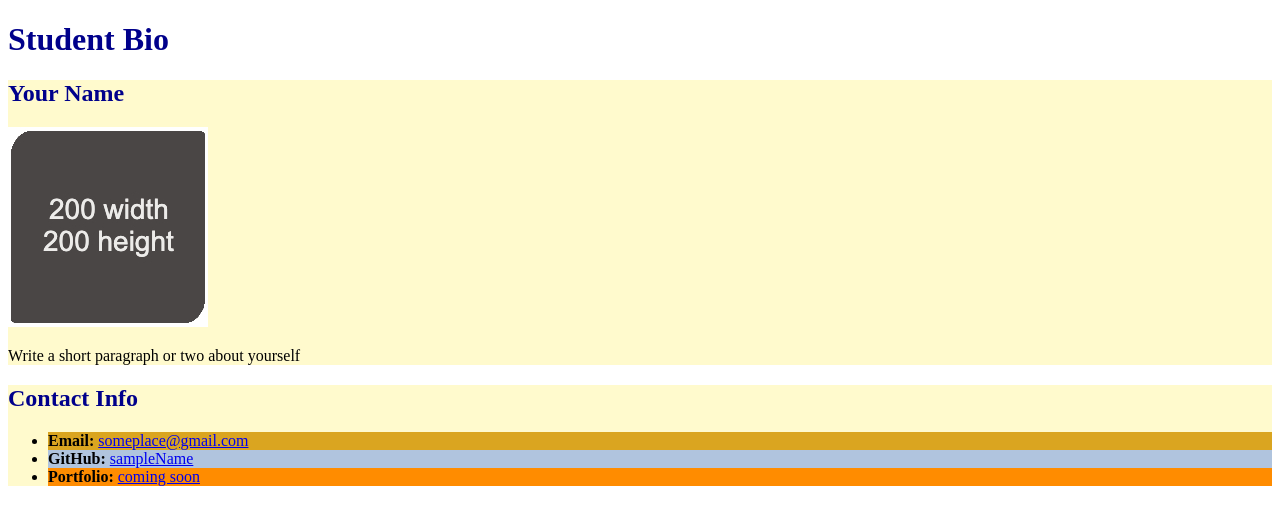
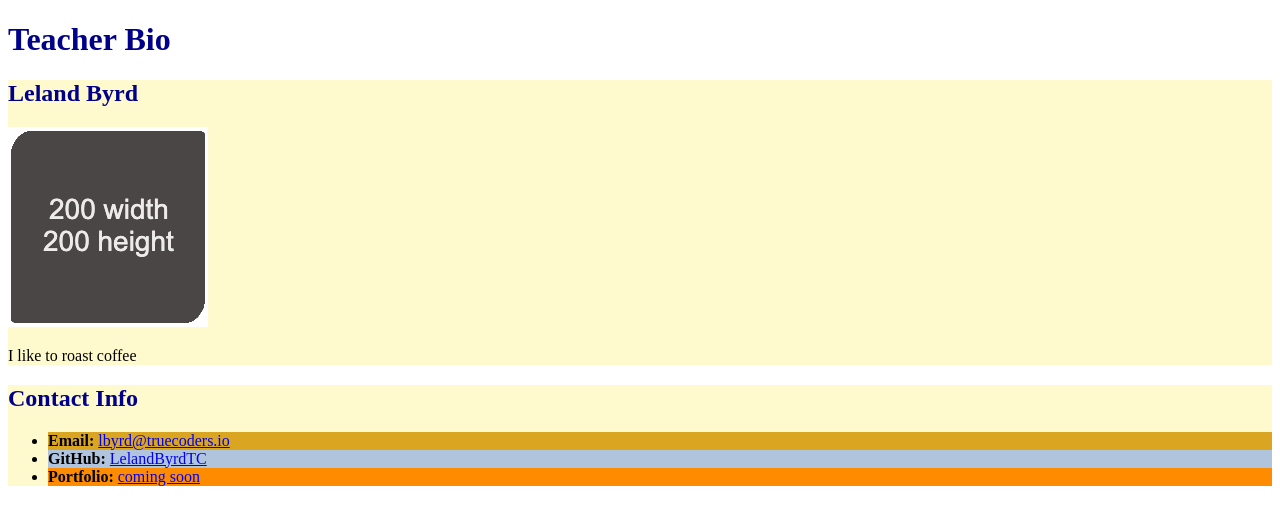
Before and after one commit to LelandByrdTC/gitConflictExample, a plain HTML site: page index.html in a window 1280 px wide. Drawn offline with Linux system fonts and the light colour scheme.

Commit message:
made edits to text in index.html

```diff
--- a/index.html
+++ b/index.html
@@ -8,25 +8,25 @@
 
   <body>
     <header>
-      <h1 class="title">Student Bio</h1>
+      <h1 class="title">Teacher Bio</h1>
     </header>
 
     <section class="lesson">
-      <h2 class="title">Your Name</h2>
+      <h2 class="title">Leland Byrd</h2>
       <img
         src="./assets/images/image-1.jpg"
         alt="Placeholder image with text 200 width and 200 height "
       />
-      <p>Write a short paragraph or two about yourself</p>
+      <p>I like to roast coffee</p>
     </section>
 
     <section class="lesson">
       <h2 class="title">Contact Info</h2>
       <ul>
         <li id="email">
-          <strong>Email:</strong> <a href="#">someplace@gmail.com</a>
+          <strong>Email:</strong> <a href="#">lbyrd@truecoders.io</a>
         </li>
-        <li id="github"><strong>GitHub:</strong> <a href="#">sampleName</a></li>
+        <li id="github"><strong>GitHub:</strong> <a href="#">LelandByrdTC</a></li>
         <li id="portfolio">
           <strong>Portfolio:</strong> <a href="#">coming soon</a>
         </li>
```
